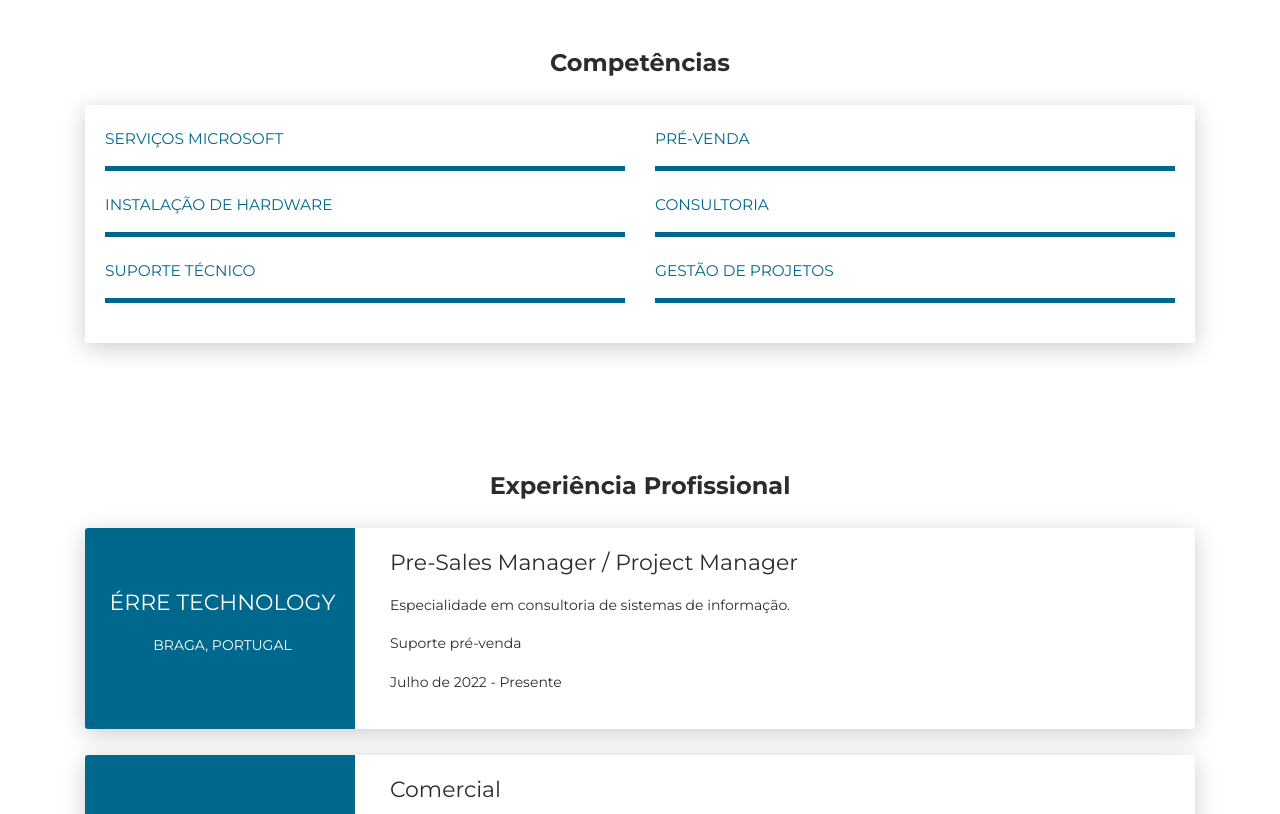
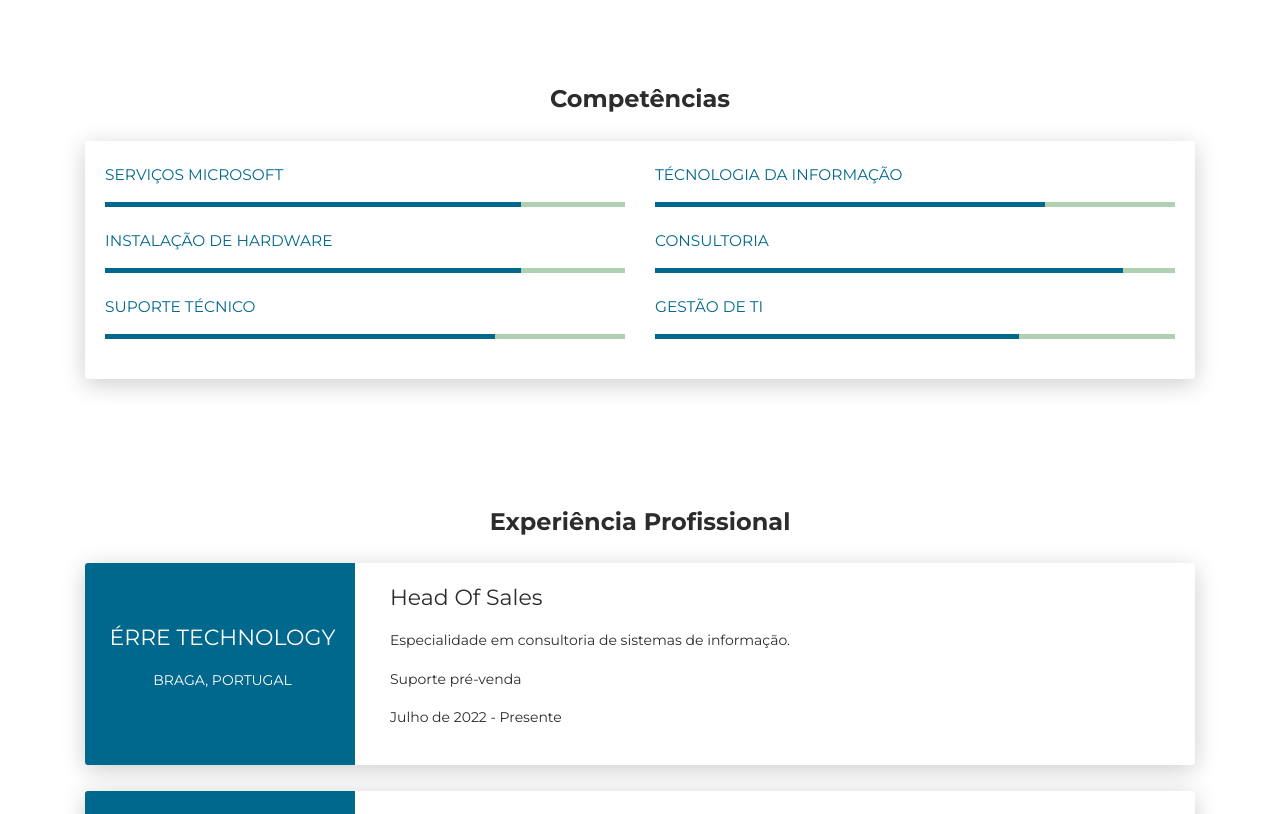
Before and after one commit to CarlosMCardoso/CarlosMCardoso.github.io, a plain HTML site: page index.html in a window 1280 px wide. Shown: the part 1140-1954 px from the top of the page. Drawn offline with Linux system fonts and the light colour scheme.

Commit message:
Update index.html

```diff
--- a/index.html
+++ b/index.html
@@ -2,12 +2,12 @@
 <html lang="en-US">
   <head>
     <meta property="og:title" content="Carlos Cardoso" />
-		<meta property="og:description" content="CarlosCardoso - Head Of Sales" />
+		<meta property="og:description" content="CarlosCardoso - Pre-Sales Manager / Project Manager" />
 
 		<!--Open graph metatags-->
 
 		<!--Metatags-->
-		<meta name="description" content="CarlosCardoso - Head Of Sales">
+		<meta name="description" content="CarlosCardoso - Pre-Sales Manager / Project Manager">
   		<meta name="keywords" content="Erre Group, Erre,">
   		<meta name="author" content="CarlosCardoso">
 		<!--Metatags-->
@@ -61,7 +61,7 @@
         <div class="content-center">
           <div class="cc-profile-image"><a href="index.html"><img src="images/ccardoso.jpg" alt="Image"/></a></div>
           <div class="h1 title">Carlos Cardoso</div>
-          <p class="category text-white">Pre-Sales Manager / Project Manager @ Grupo Érre</p>
+          <p class="category text-white">Head of Sales @ Grupo Érre</p>
           <a class="btn btn-primary smooth-scroll mr-2" href="#contact" data-aos="zoom-in" data-aos-anchor="data-aos-anchor">Contactos</a>
           <a class="btn btn-primary" href="images/Profile.pdf" data-aos="zoom-in" data-aos-anchor="data-aos-anchor" target="blank">CV-PDF</a>
         </div>
@@ -82,9 +82,8 @@
           <div class="card-body">
             <div class="h4 mt-0 title">Sobre</div>
             <p>Bem-Vindo(a)!</p>
-            <p> Sou o Carlos e atualmente, nesta nova etapa, exerço funções de Head Of Sales na Érre Technology.
-
-		Empresa onde o seu core de negócio é baseado nas Tecnologias de informação.</p>
+            <p> Sou o Carlos e atualmente, nesta nova etapa, exerço funções de Head Of Sales na Érre Technology.</p>
+		   Empresa onde o seu core de negócio é baseado nas Tecnologias de informação.</p>
 <p>Movido pela ambição e sentido de responsabilidade, estou focado e comprometido a 100% na continuidade de sucesso desta instituição, repleta de excelentes princípios e projetos ambiciosos.</p>
 <p>Ao longo da minha carreira, tive o prazer de fazer parte de equipas muito bem estruturadas e com alto grau de qualificações.</p>
 <p>Inicialmente como técnico de informática na Mecatrônica, empresa situada na cidade de Braga em Portugal e na PCDiga, onde estive diretamente ligado à área Comercial durante os últimos 5 anos.</p>
@@ -128,14 +127,14 @@
           <div class="col-md-6">
             <div class="progress-container progress-primary"><span class="progress-badge">Serviços Microsoft</span>
               <div class="progress">
-                <div class="progress-bar progress-bar-primary" data-aos="progress-full" data-aos-offset="10" data-aos-duration="2000" role="progressbar" aria-valuenow="60" aria-valuemin="0" aria-valuemax="100" style="width: 100%;"></div><span class="progress-value"></span>
+                <div class="progress-bar progress-bar-primary" data-aos="progress-full" data-aos-offset="10" data-aos-duration="2000" role="progressbar" aria-valuenow="60" aria-valuemin="0" aria-valuemax="100" style="width: 80%;"></div><span class="progress-value"></span>
               </div>
             </div>
           </div>
           <div class="col-md-6">
-            <div class="progress-container progress-primary"><span class="progress-badge">Pré-Venda</span>
+            <div class="progress-container progress-primary"><span class="progress-badge">Técnologia da informação</span>
               <div class="progress">
-                <div class="progress-bar progress-bar-primary" data-aos="progress-full" data-aos-offset="10" data-aos-duration="2000" role="progressbar" aria-valuenow="60" aria-valuemin="0" aria-valuemax="100" style="width: 100%;"></div><span class="progress-value"></span>
+                <div class="progress-bar progress-bar-primary" data-aos="progress-full" data-aos-offset="10" data-aos-duration="2000" role="progressbar" aria-valuenow="60" aria-valuemin="0" aria-valuemax="100" style="width: 75%;"></div><span class="progress-value"></span>
               </div>
             </div>
           </div>
@@ -144,14 +143,14 @@
           <div class="col-md-6">
             <div class="progress-container progress-primary"><span class="progress-badge">Instalação de hardware</span>
               <div class="progress">
-                <div class="progress-bar progress-bar-primary" data-aos="progress-full" data-aos-offset="10" data-aos-duration="2000" role="progressbar" aria-valuenow="60" aria-valuemin="0" aria-valuemax="100" style="width: 100%;"></div><span class="progress-value"></span>
+                <div class="progress-bar progress-bar-primary" data-aos="progress-full" data-aos-offset="10" data-aos-duration="2000" role="progressbar" aria-valuenow="60" aria-valuemin="0" aria-valuemax="100" style="width: 80%;"></div><span class="progress-value"></span>
               </div>
             </div>
           </div>
           <div class="col-md-6">
             <div class="progress-container progress-primary"><span class="progress-badge">Consultoria</span>
               <div class="progress">
-                <div class="progress-bar progress-bar-primary" data-aos="progress-full" data-aos-offset="10" data-aos-duration="2000" role="progressbar" aria-valuenow="90" aria-valuemin="0" aria-valuemax="100" style="width: 100%;"></div><span class="progress-value"></span>
+                <div class="progress-bar progress-bar-primary" data-aos="progress-full" data-aos-offset="10" data-aos-duration="2000" role="progressbar" aria-valuenow="90" aria-valuemin="0" aria-valuemax="100" style="width: 90%;"></div><span class="progress-value"></span>
               </div>
             </div>
           </div>
@@ -160,14 +159,14 @@
           <div class="col-md-6">
             <div class="progress-container progress-primary"><span class="progress-badge">Suporte técnico</span>
               <div class="progress">
-                <div class="progress-bar progress-bar-primary" data-aos="progress-full" data-aos-offset="10" data-aos-duration="2000" role="progressbar" aria-valuenow="60" aria-valuemin="0" aria-valuemax="100" style="width: 100%;"></div><span class="progress-value"></span>
+                <div class="progress-bar progress-bar-primary" data-aos="progress-full" data-aos-offset="10" data-aos-duration="2000" role="progressbar" aria-valuenow="60" aria-valuemin="0" aria-valuemax="100" style="width: 75%;"></div><span class="progress-value"></span>
               </div>
             </div>
           </div>
           <div class="col-md-6">
-            <div class="progress-container progress-primary"><span class="progress-badge">Gestão de Projetos</span>
+            <div class="progress-container progress-primary"><span class="progress-badge">Gestão de TI</span>
               <div class="progress">
-                <div class="progress-bar progress-bar-primary" data-aos="progress-full" data-aos-offset="10" data-aos-duration="2000" role="progressbar" aria-valuenow="60" aria-valuemin="0" aria-valuemax="100" style="width: 100%;"></div><span class="progress-value"></span>
+                <div class="progress-bar progress-bar-primary" data-aos="progress-full" data-aos-offset="10" data-aos-duration="2000" role="progressbar" aria-valuenow="60" aria-valuemin="0" aria-valuemax="100" style="width: 70%;"></div><span class="progress-value"></span>
               </div>
             </div>
           </div>
@@ -189,7 +188,7 @@
         </div>
         <div class="col-md-9" data-aos="fade-left" data-aos-offset="50" data-aos-duration="500">
           <div class="card-body">
-            <div class="h5">Pre-Sales Manager / Project Manager </div>
+            <div class="h5">Head Of Sales </div>
             <p>Especialidade em consultoria de sistemas de informação.</p>
             <p>Suporte pré-venda</p>
             <p>Julho de 2022 - Presente</p>
```
